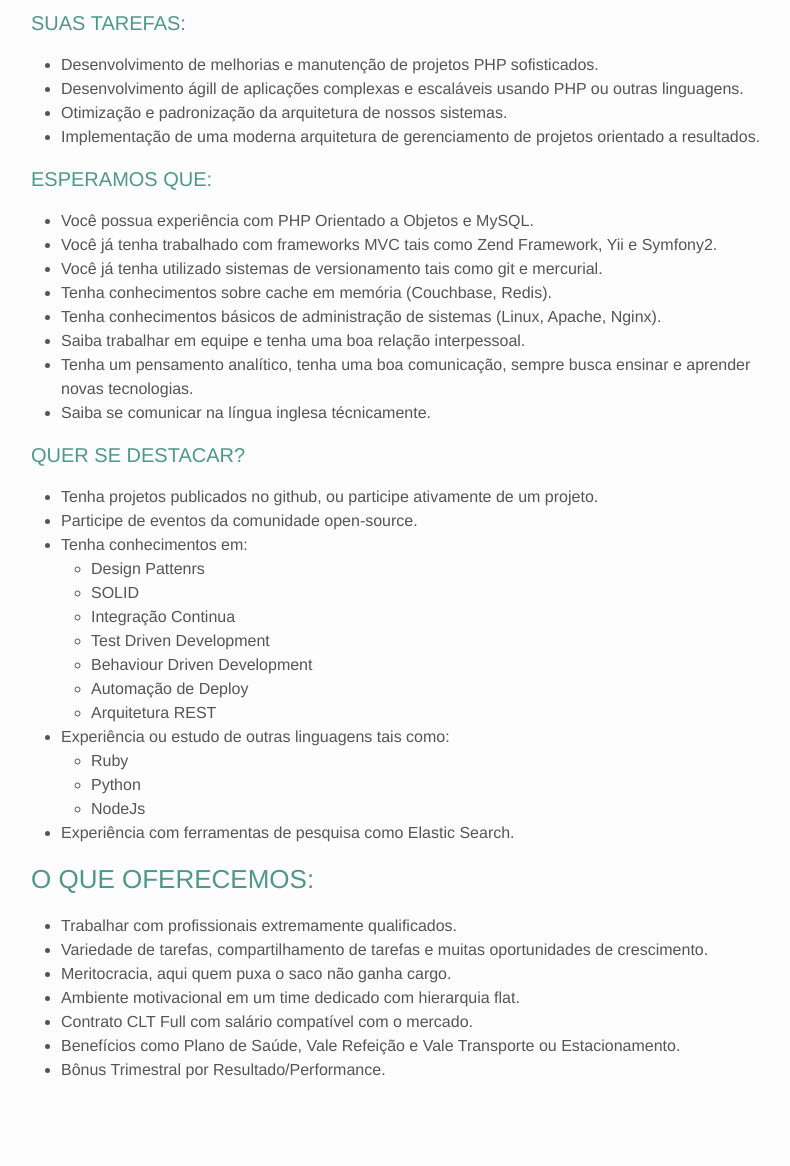
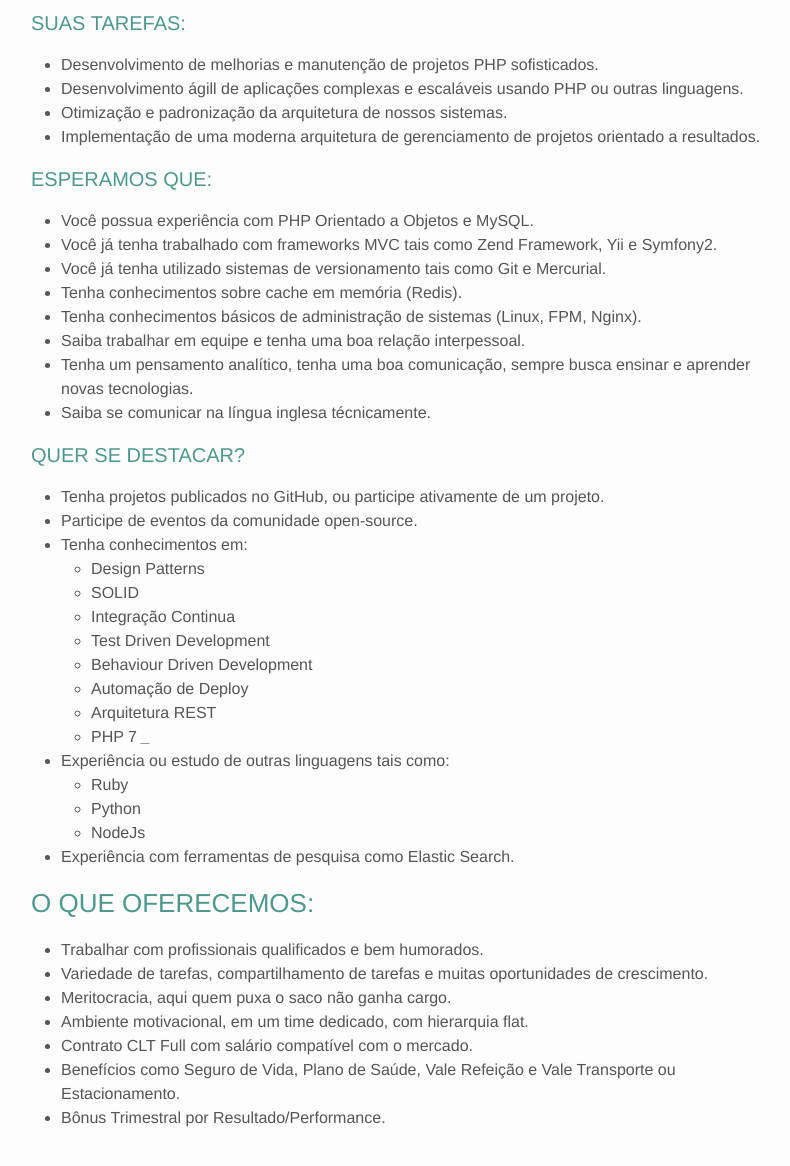
Before and after one commit to natuelabs/jobs, a Jekyll site: the page built from _posts/2016-04-18-desenvolvedor-backend.md, in a window 1280 px wide and 1400 px high, scrolled down 504 px. Shown: the top 1166 px of the window, without its empty margins (239-1029 px from the left). Built offline with Jekyll 4.4.1, drawn with Linux system fonts in a browser that asks for light colours; some of the changed text lies outside the part shown.

Commit message:
Removing frontend position and updating backend positiong

```diff
--- a/_posts/2015-10-01-desenvolvedor-backend.md
+++ b/_posts/2016-04-18-desenvolvedor-backend.md
@@ -26,25 +26,26 @@ Através de nosso site, ajudamos milhares de pessoas a melhorarem sua alimentaç
 
 - Você possua experiência com PHP Orientado a Objetos e MySQL.
 - Você já tenha trabalhado com frameworks MVC tais como Zend Framework, Yii e Symfony2.
-- Você já tenha utilizado sistemas de versionamento tais como git e mercurial.
-- Tenha conhecimentos sobre cache em memória (Couchbase, Redis).
-- Tenha conhecimentos básicos de administração de sistemas (Linux, Apache, Nginx).
+- Você já tenha utilizado sistemas de versionamento tais como Git e Mercurial.
+- Tenha conhecimentos sobre cache em memória (Redis).
+- Tenha conhecimentos básicos de administração de sistemas (Linux, FPM, Nginx).
 - Saiba trabalhar em equipe e tenha uma boa relação interpessoal.
 - Tenha um pensamento analítico, tenha uma boa comunicação, sempre busca ensinar e aprender novas tecnologias.
 - Saiba se comunicar na língua inglesa técnicamente.
 
 
 #### Quer se destacar?
-- Tenha projetos publicados no github, ou participe ativamente de um projeto.
+- Tenha projetos publicados no GitHub, ou participe ativamente de um projeto.
 - Participe de eventos da comunidade open-source.
 - Tenha conhecimentos em:
-    - Design Pattenrs
+    - Design Patterns
     - SOLID
     - Integração Continua
     - Test Driven Development
     - Behaviour Driven Development
     - Automação de Deploy
     - Arquitetura REST
+    - PHP 7 *_*
 - Experiência ou estudo de outras linguagens tais como:
     - Ruby
     - Python
@@ -54,10 +55,10 @@ Através de nosso site, ajudamos milhares de pessoas a melhorarem sua alimentaç
 
 ### O que oferecemos:
 
-- Trabalhar com profissionais extremamente qualificados.
+- Trabalhar com profissionais qualificados e bem humorados.
 - Variedade de tarefas, compartilhamento de tarefas e muitas oportunidades de crescimento.
 - Meritocracia, aqui quem puxa o saco não ganha cargo.
-- Ambiente motivacional em um time dedicado com hierarquia flat.
+- Ambiente motivacional, em um time dedicado, com hierarquia flat.
 - Contrato CLT Full com salário compatível com o mercado.
-- Benefícios como Plano de Saúde, Vale Refeição e Vale Transporte ou Estacionamento.
+- Benefícios como Seguro de Vida, Plano de Saúde, Vale Refeição e Vale Transporte ou Estacionamento.
 - Bônus Trimestral por Resultado/Performance.
```
Also changed, not shown: other parts of _posts/2016-04-18-desenvolvedor-backend.md (+1 -1 lines), _drafts/2015-10-02-desenvolvedor-frontend.md (renamed from _posts/2015-10-02-desenvolvedor-frontend.md).
